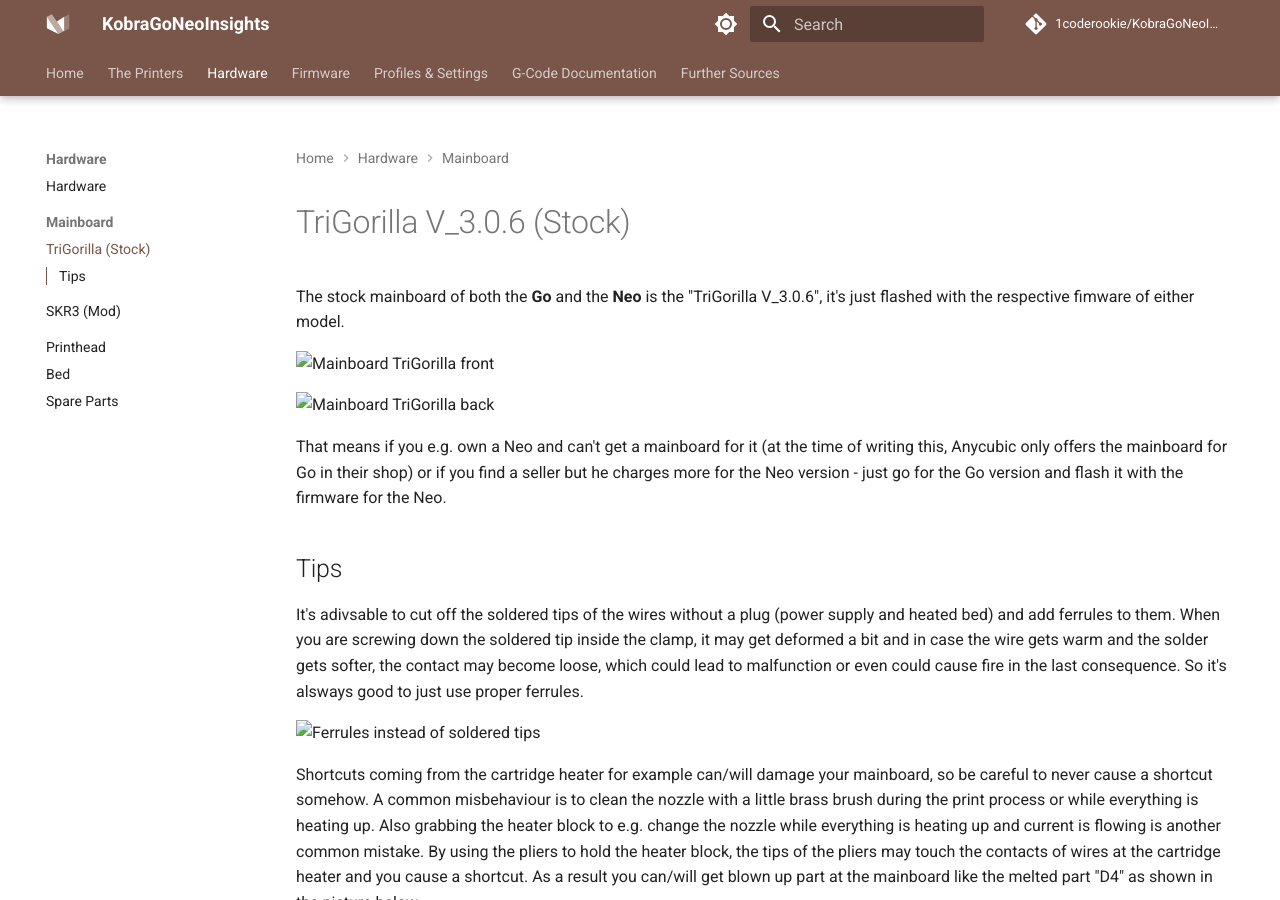
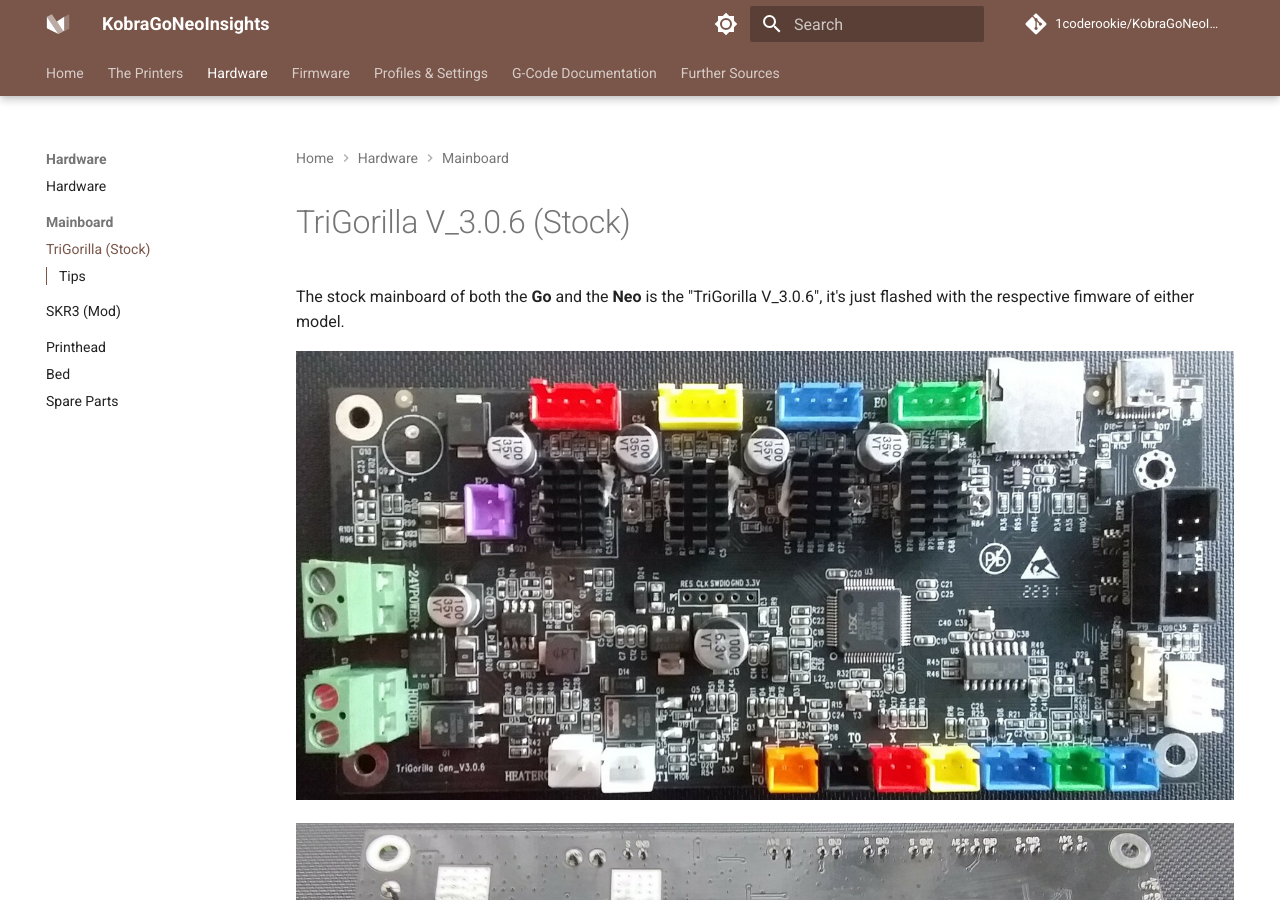
Before and after one commit to 1coderookie/KobraGoNeoInsights, an MkDocs documentation site: the page built from docs/hardware/mainboard/mainboard_trigorilla.md, in a window 1280 px wide and 900 px high. Built offline with MkDocs 1.6.1 and Material for MkDocs 9.7.7, drawn with Linux system fonts in a browser that asks for light colours; comment, search, counter and statistics services are not loaded.

Commit message:
Update mainboard_trigorilla.md

```diff
--- a/docs/hardware/mainboard/mainboard_trigorilla.md
+++ b/docs/hardware/mainboard/mainboard_trigorilla.md
@@ -4,9 +4,9 @@
 
 The stock mainboard of both the **Go** and the **Neo** is the "TriGorilla V_3.0.6", it's just flashed with the respective fimware of either model.
 
-![Mainboard TriGorilla front](../assets/images/mainboard_front_web.jpg)
+![Mainboard TriGorilla front](../../assets/images/mainboard_front_web.jpg)
 
-![Mainboard TriGorilla back](../assets/images/mainboard_back_web.jpg)
+![Mainboard TriGorilla back](../../assets/images/mainboard_back_web.jpg)
 
 That means if you e.g. own a Neo and can't get a mainboard for it (at the time of writing this, Anycubic only offers the mainboard for Go in their shop) or if you find a seller but he charges more for the Neo version - just go for the Go version and flash it with the firmware for the Neo.
 
@@ -14,8 +14,8 @@
 
 It's adivsable to cut off the soldered tips of the wires without a plug (power supply and heated bed) and add ferrules to them. When you are screwing down the soldered tip inside the clamp, it may get deformed a bit and in case the wire gets warm and the solder gets softer, the contact may become loose, which could lead to malfunction or even could cause fire in the last consequence. So it's alsways good to just use proper ferrules.
 
-![Ferrules instead of soldered tips](../assets/images/mainboard_ferrules_web.jpg)
+![Ferrules instead of soldered tips](../../assets/images/mainboard_ferrules_web.jpg)
 
 Shortcuts coming from the cartridge heater for example can/will damage your mainboard, so be careful to never cause a shortcut somehow. A common misbehaviour is to clean the nozzle with a little brass brush during the print process or while everything is heating up. Also grabbing the heater block to e.g. change the nozzle while everything is heating up and current is flowing is another common mistake. By using the pliers to hold the heater block, the tips of the pliers may touch the contacts of wires at the cartridge heater and you cause a shortcut. As a result you can/will get blown up part at the mainboard like the melted part "D4" as shown in the picture below.
 
-![Melted D4 caused by a shortcut](../asstes/images/mainboard_melted-D4_web.jpg)
+![Melted D4 caused by a shortcut](../../assets/images/mainboard_melted-D4_web.jpg)
```
